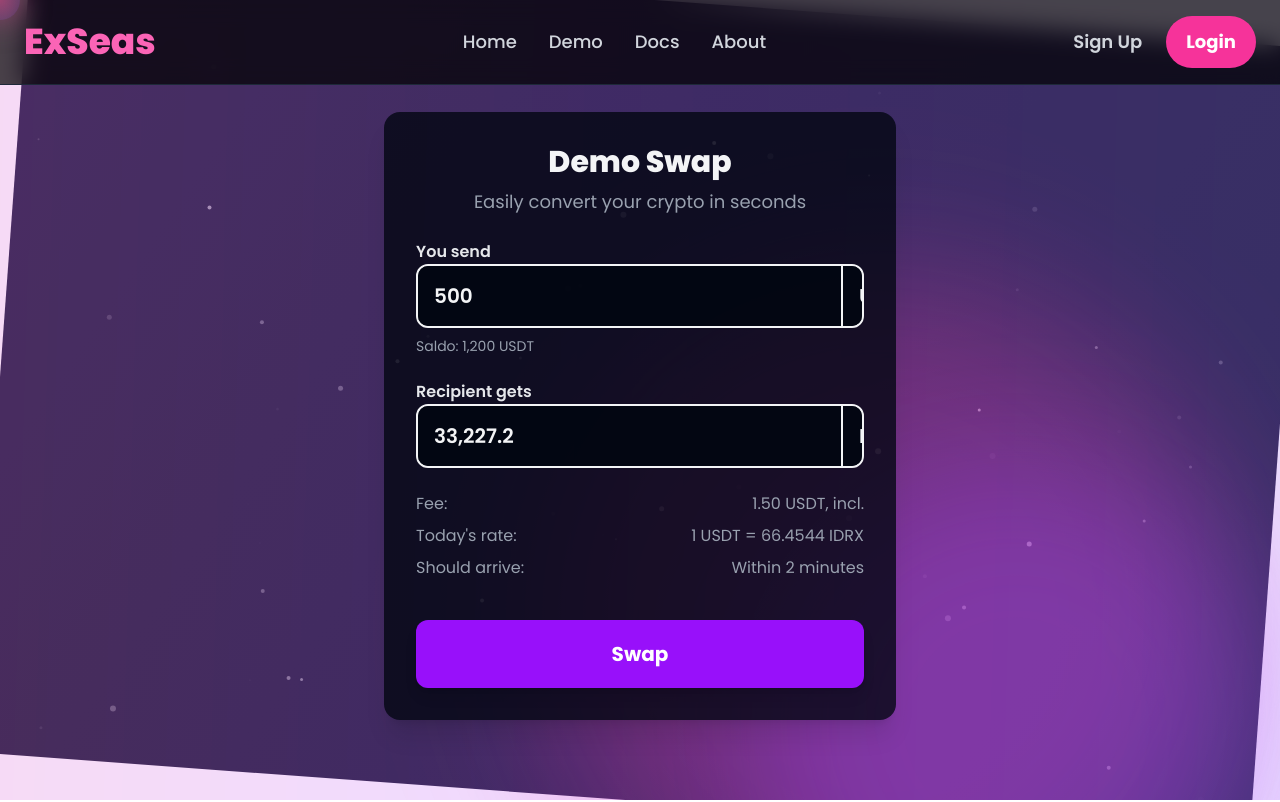
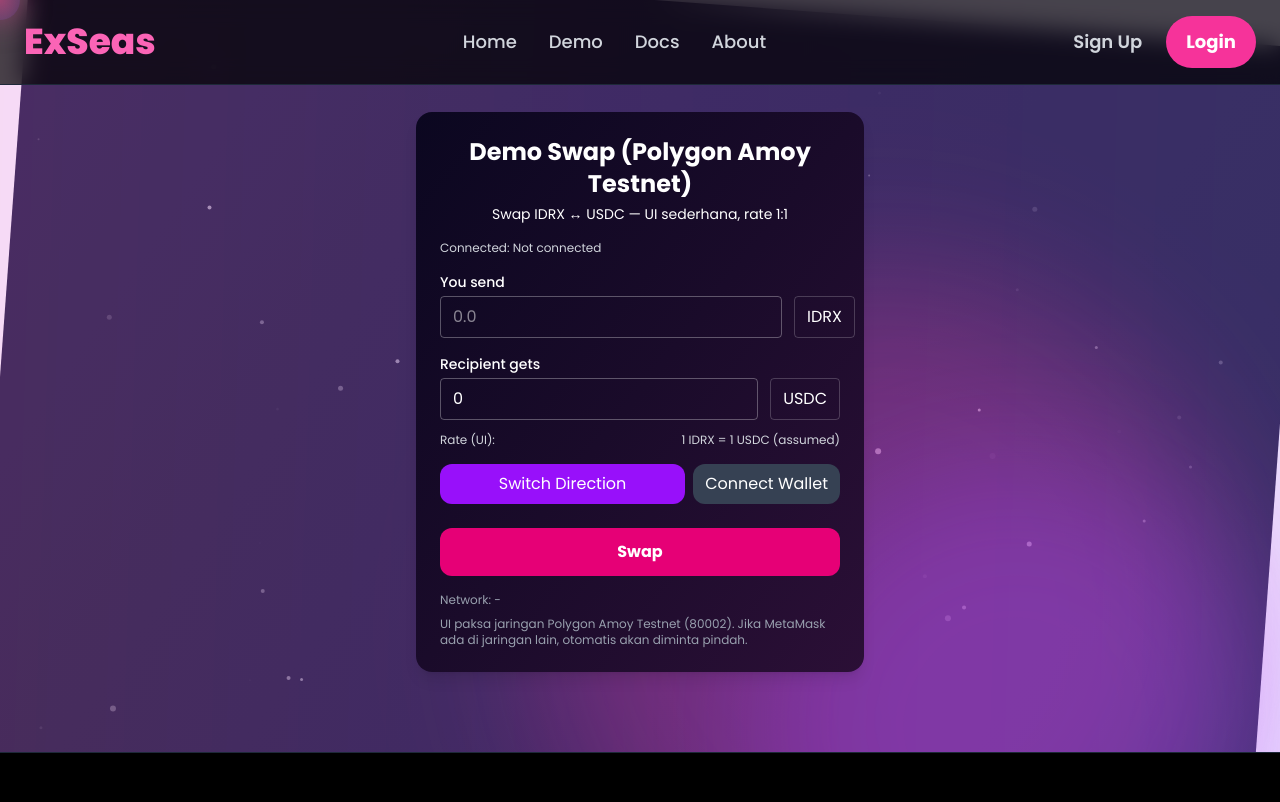
Before and after one commit to Nicholandn22/FE_KAIAHACKS, a Next.js app: page /demo in a window 1280 px wide. Shown: the top 802 px of the page. Built offline with nearby package versions, Linux system fonts and the light colour scheme.

Commit message:
sudah bisa swap

```diff
--- a/package.json
+++ b/package.json
@@ -10,6 +10,7 @@
   },
   "dependencies": {
     "@rainbow-me/rainbowkit": "^2.2.8",
+    "ethers": "^5.8.0",
     "framer-motion": "^12.23.12",
     "next": "15.5.0",
     "react": "19.1.0",
--- a/src/app/demo/page.tsx
+++ b/src/app/demo/page.tsx
@@ -1,137 +1,303 @@
 "use client";
 
-import { useState, useEffect } from "react";
+import React, { useEffect, useState } from "react";
+import { ethers } from "ethers";
 
-export default function CurrencyConverter() {
-  const currenciesFrom = ["USDT", "USDC", "DAI", "BUSD"];
-  const currenciesTo = ["IDRX", "ETH", "BTC", "DAI"];
+// ----- Kontrak di Testnet Amoy -----
+const SIMPLE_SWAP_ADDRESS = "0xdc11b97b8db946ba774c3fffbca5184dc95e8386";
+const IDRX_ADDRESS = "0x4FbFCBd46cAADA31F360985BC874744D8F372e79";
+const USDC_ADDRESS = "0xEAb473b4Fb2Efbb4baf819104E52f835ACB4D124";
+// -----------------------------------
 
-  const [from, setFrom] = useState("USDT");
-  const [to, setTo] = useState("IDRX");
-  const [amount, setAmount] = useState<number>(500);
-  const [predicted, setPredicted] = useState(0);
-  const [fee, setFee] = useState(0);
-  const [rate, setRate] = useState(0);
-  const [duration, setDuration] = useState("2 minutes");
+const ERC20_ABI = [
+  "function decimals() view returns (uint8)",
+  "function allowance(address owner, address spender) view returns (uint256)",
+  "function approve(address spender, uint256 amount) returns (bool)",
+];
 
-  // Dummy saldo wallet per token
-  const walletBalances: Record<string, number> = {
-    USDT: 1200,
-    USDC: 850,
-    DAI: 500,
-    BUSD: 300,
-  };
+const SIMPLE_SWAP_ABI = [
+  "function swapIDRXtoUSDC(uint256 amountIDRX)",
+  "function swapUSDCtoIDRX(uint256 amountUSDC)",
+];
 
+// Polygon Amoy config
+const POLYGON_AMOY = {
+  chainId: "0x13882", // 80002 dalam hex
+  chainName: "Polygon Amoy Testnet",
+  nativeCurrency: {
+    name: "MATIC",
+    symbol: "MATIC",
+    decimals: 18,
+  },
+  rpcUrls: ["https://rpc-amoy.polygon.technology/"],
+  blockExplorerUrls: ["https://www.oklink.com/amoy"],
+};
+
+export default function SimpleSwapDemo() {
+  const [provider, setProvider] = useState(null);
+  const [signer, setSigner] = useState(null);
+  const [account, setAccount] = useState("");
+  const [network, setNetwork] = useState(null);
+
+  const [idrxDecimals, setIdrxDecimals] = useState(18);
+  const [usdcDecimals, setUsdcDecimals] = useState(6);
+
+  const [direction, setDirection] = useState("IDRXtoUSDC");
+  const [inputAmount, setInputAmount] = useState("");
+  const [estimatedOut, setEstimatedOut] = useState("0");
+
+  const [allowance, setAllowance] = useState(ethers.BigNumber.from(0));
+  const [isApproving, setIsApproving] = useState(false);
+  const [isSwapping, setIsSwapping] = useState(false);
+  const [txHash, setTxHash] = useState("");
+
+  // 🔹 Cek koneksi awal dan paksa ke Polygon Amoy
   useEffect(() => {
-    const rates: Record<string, number> = {
-      IDRX: 66.4544,
-      ETH: 0.0003,
-      BTC: 0.00002,
-      DAI: 1,
-    };
-    const conversionRate = rates[to] || 1;
-    setPredicted(amount * conversionRate);
+    if (typeof window === "undefined") return;
+    if (!window.ethereum) return;
 
-    setFee(amount * 0.003);
-    setRate(conversionRate);
+    const p = new ethers.providers.Web3Provider(window.ethereum, "any");
+    setProvider(p);
 
-    setDuration(
-      to === "IDRX" ? "2 minutes" : to === "ETH" ? "15 minutes" : "1 minute"
-    );
-  }, [amount, to]);
+    async function init() {
+      const net = await p.getNetwork();
+      setNetwork(net);
+
+      // Jika bukan Amoy → paksa switch
+      if (net.chainId !== 80002) {
+        await switchToPolygonAmoy();
+      }
+
+      const accs = await p.listAccounts();
+      if (accs && accs[0]) {
+        setAccount(accs[0]);
+        setSigner(p.getSigner());
+      }
+    }
+    init();
+
+    window.ethereum.on("accountsChanged", (accounts) => {
+      setAccount(accounts[0] || "");
+      if (accounts[0]) setSigner(p.getSigner());
+    });
+
+    window.ethereum.on("chainChanged", async () => {
+      window.location.reload();
+    });
+  }, []);
+
+  async function switchToPolygonAmoy() {
+    try {
+      await window.ethereum.request({
+        method: "wallet_switchEthereumChain",
+        params: [{ chainId: POLYGON_AMOY.chainId }],
+      });
+    } catch (switchError) {
+      if (switchError.code === 4902) {
+        await window.ethereum.request({
+          method: "wallet_addEthereumChain",
+          params: [POLYGON_AMOY],
+        });
+      }
+    }
+  }
+
+  async function connectWallet() {
+    if (!window.ethereum) return alert("No Web3 wallet found. Install MetaMask.");
+    try {
+      const p = new ethers.providers.Web3Provider(window.ethereum, "any");
+      await p.send("eth_requestAccounts", []);
+      setProvider(p);
+      const s = p.getSigner();
+      setSigner(s);
+      const addr = await s.getAddress();
+      setAccount(addr);
+      const net = await p.getNetwork();
+      setNetwork(net);
+
+      if (net.chainId !== 80002) {
+        await switchToPolygonAmoy();
+      }
+    } catch (e) {
+      console.error("connectWallet error", e);
+      alert("Gagal connect wallet: " + (e && e.message ? e.message : e));
+    }
+  }
+
+  // fetch decimals
+  useEffect(() => {
+    if (!provider) return;
+    const idrx = new ethers.Contract(IDRX_ADDRESS, ERC20_ABI, provider);
+    const usdc = new ethers.Contract(USDC_ADDRESS, ERC20_ABI, provider);
+
+    async function f() {
+      try {
+        const [d1, d2] = await Promise.all([
+          idrx.decimals().catch(() => 18),
+          usdc.decimals().catch(() => 6),
+        ]);
+        setIdrxDecimals(Number(d1));
+        setUsdcDecimals(Number(d2));
+      } catch (e) {
+        console.error("fetch decimals error", e);
+      }
+    }
+    f();
+  }, [provider]);
+
+  // estimate output 1:1
+  useEffect(() => {
+    if (!inputAmount || inputAmount === "") {
+      setEstimatedOut("0");
+      return;
+    }
+    setEstimatedOut(inputAmount);
+  }, [inputAmount, direction]);
+
+  // refresh allowance
+  useEffect(() => {
+    if (!provider || !account) return;
+    const tokenAddr = direction === "IDRXtoUSDC" ? IDRX_ADDRESS : USDC_ADDRESS;
+    const token = new ethers.Contract(tokenAddr, ERC20_ABI, provider);
+    async function f() {
+      try {
+        const alw = await token.allowance(account, SIMPLE_SWAP_ADDRESS);
+        setAllowance(ethers.BigNumber.from(alw));
+      } catch (e) {
+        console.error("allowance fetch error", e);
+      }
+    }
+    f();
+  }, [provider, account, direction, inputAmount]);
+
+  async function approveIfNeeded(onChainIn) {
+    const tokenAddr = direction === "IDRXtoUSDC" ? IDRX_ADDRESS : USDC_ADDRESS;
+    try {
+      if (allowance.gte(onChainIn)) return true;
+      setIsApproving(true);
+      const token = new ethers.Contract(tokenAddr, ERC20_ABI, signer);
+      const tx = await token.approve(SIMPLE_SWAP_ADDRESS, onChainIn);
+      await tx.wait();
+      const newAllowance = await token.allowance(await signer.getAddress(), SIMPLE_SWAP_ADDRESS);
+      setAllowance(ethers.BigNumber.from(newAllowance));
+      setIsApproving(false);
+      return true;
+    } catch (e) {
+      setIsApproving(false);
+      console.error("approve error", e);
+      alert("Approve failed: " + (e && e.message ? e.message : e));
+      return false;
+    }
+  }
+
+  async function doSwap() {
+    if (!signer) {
+      alert("Connect wallet first");
+      return;
+    }
+    if (!inputAmount || inputAmount === "") {
+      alert("Enter amount to swap");
+      return;
+    }
+
+    const decimalsIn = direction === "IDRXtoUSDC" ? idrxDecimals : usdcDecimals;
+    let onChainIn;
+    try {
+      onChainIn = ethers.utils.parseUnits(inputAmount, decimalsIn);
+    } catch (e) {
+      alert("Invalid amount format");
+      return;
+    }
+
+    const ok = await approveIfNeeded(onChainIn);
+    if (!ok) return;
+
+    try {
+      setIsSwapping(true);
+      const swap = new ethers.Contract(SIMPLE_SWAP_ADDRESS, SIMPLE_SWAP_ABI, signer);
+      let tx;
+      if (direction === "IDRXtoUSDC") {
+        tx = await swap.swapIDRXtoUSDC(onChainIn);
+      } else {
+        tx = await swap.swapUSDCtoIDRX(onChainIn);
+      }
+      setTxHash(tx.hash);
+      await tx.wait();
+      alert("Swap successful: " + tx.hash);
+      setIsSwapping(false);
+    } catch (e) {
+      setIsSwapping(false);
+      console.error("swap error", e);
+      alert("Swap failed: " + (e && e.message ? e.message : e));
+    }
+  }
 
   return (
-    <div className="flex justify-center p-8">
-      <div className="w-full max-w-lg p-8 bg-gray-950/80 rounded-2xl shadow-xl space-y-6 text-gray-100">
-        {/* Header */}
-        <div className="text-center">
-          <h1 className="text-3xl font-extrabold mb-2">Demo Swap</h1>
-          <p className="text-lg text-gray-400">
-            Easily convert your crypto in seconds
-          </p>
+    <div className="max-w-md mx-auto mt-8 p-6 rounded-2xl shadow-lg bg-gradient-to-br from-[#0b0720] via-[#1a0b2a] to-[#2b0f36] text-white">
+      <h2 className="text-2xl font-bold text-center">Demo Swap (Polygon Amoy Testnet)</h2>
+      <p className="text-sm text-center mt-1">Swap IDRX ↔ USDC — UI sederhana, rate 1:1</p>
+
+      <div className="mt-4 text-xs text-gray-300">Connected: {account ? account : "Not connected"}</div>
+
+      <div className="mt-4">
+        <label className="block text-sm font-medium mb-1">You send</label>
+        <div className="flex gap-3 items-center">
+          <input
+            className="flex-1 bg-transparent border border-white/30 rounded px-3 py-2 focus:outline-none"
+            placeholder="0.0"
+            value={inputAmount}
+            onChange={(e) => setInputAmount(e.target.value)}
+            inputMode="decimal"
+          />
+          <div className="px-3 py-2 border border-white/20 rounded">{direction === "IDRXtoUSDC" ? "IDRX" : "USDC"}</div>
         </div>
+      </div>
 
-        {/* Input nominal dan currency */}
-        <div className="space-y-2">
-          <label className="text-md font-semibold text-gray-200">
-            You send
-          </label>
-          <div className="flex items-center border-2 bg-gray-950/80 rounded-xl overflow-hidden bg-gray-950/80 text-gray-100">
-            <input
-              type="number"
-              value={amount}
-              onChange={(e) => setAmount(Number(e.target.value))}
-              className="flex-1 p-4 text-xl font-semibold outline-none bg-gray-950/80"
-            />
-            <select
-              value={from}
-              onChange={(e) => setFrom(e.target.value)}
-              className="p-4 border-l-2 bg-gray-950/80 bg-gray-950/80 text-xl font-semibold appearance-none"
-            >
-              {currenciesFrom.map((c) => (
-                <option key={c} value={c}>
-                  {c}
-                </option>
-              ))}
-            </select>
-          </div>
-          {/* Saldo Wallet */}
-          <p className="text-sm text-gray-400 mt-1">
-            Saldo: {walletBalances[from].toLocaleString()} {from}
-          </p>
+      <div className="mt-4">
+        <label className="block text-sm font-medium mb-1">Recipient gets</label>
+        <div className="flex gap-3 items-center">
+          <div className="flex-1 bg-transparent border border-white/30 rounded px-3 py-2">{estimatedOut}</div>
+          <div className="px-3 py-2 border border-white/20 rounded">{direction === "IDRXtoUSDC" ? "USDC" : "IDRX"}</div>
         </div>
+      </div>
 
-        <div className="space-y-3">
-          <label className="text-md font-semibold text-gray-200">
-            Recipient gets
-          </label>
-          <div className="flex items-center border-2 bg-gray-950/80 rounded-xl overflow-hidden bg-gray-950/80 text-gray-100">
-            <input
-              type="text"
-              value={predicted.toLocaleString(undefined, {
-                maximumFractionDigits: 2,
-              })}
-              readOnly
-              className="flex-1 p-4 text-xl font-semibold outline-none bg-gray-950/80"
-            />
-            <select
-              value={to}
-              onChange={(e) => setTo(e.target.value)}
-              className="p-4 border-l-2 bg-gray-950/80 bg-gray-950/80 text-xl font-semibold appearance-none"
-            >
-              {currenciesTo.map((c) => (
-                <option key={c} value={c}>
-                  {c}
-                </option>
-              ))}
-            </select>
-          </div>
-        </div>
+      <div className="mt-3 text-xs text-gray-300 flex justify-between items-center">
+        <div>Rate (UI):</div>
+        <div>1 IDRX = 1 USDC (assumed)</div>
+      </div>
 
-        {/* Fee, rate, duration */}
-        <div className="text-md text-gray-400 space-y-2">
-          <div className="flex justify-between">
-            <span>Fee:</span>
-            <span>
-              {fee.toFixed(2)} {from}, incl.
-            </span>
-          </div>
-          <div className="flex justify-between">
-            <span>Today's rate:</span>
-            <span>
-              1 {from} = {rate} {to}
-            </span>
-          </div>
-          <div className="flex justify-between">
-            <span>Should arrive:</span>
-            <span>Within {duration}</span>
-          </div>
-        </div>
+      <div className="mt-4 flex gap-2">
+        <button
+          className="flex-1 py-2 rounded-xl bg-purple-600 hover:bg-purple-500"
+          onClick={() => setDirection(direction === "IDRXtoUSDC" ? "USDCtoIDRX" : "IDRXtoUSDC")}
+        >
+          Switch Direction
+        </button>
+        <button
+          className="py-2 px-3 rounded-xl bg-gray-700 hover:bg-gray-600"
+          onClick={connectWallet}
+        >
+          {account ? "Connected" : "Connect Wallet"}
+        </button>
+      </div>
 
-        {/* Tombol */}
-        <button className="w-full py-5 mt-4 bg-purple-600 hover:bg-purple-700 text-white font-bold rounded-xl text-xl transition-all shadow-lg">
-          Swap
+      <div className="mt-6">
+        <button
+          className={`w-full py-3 rounded-xl font-bold ${isSwapping || isApproving ? "bg-gray-500" : "bg-pink-600 hover:brightness-110"}`}
+          onClick={doSwap}
+          disabled={isSwapping || isApproving}
+        >
+          {isApproving ? "Approving..." : isSwapping ? "Swapping..." : "Swap"}
         </button>
+      </div>
+
+      {txHash && (
+        <div className="mt-3 text-sm text-gray-200 break-all">Last tx: {txHash}</div>
+      )}
+
+      <div className="mt-4 text-xs text-gray-400">
+        <div>Network: {network ? `${network.name} (${network.chainId})` : "-"}</div>
+        <div className="mt-2">UI paksa jaringan Polygon Amoy Testnet (80002). Jika MetaMask ada di jaringan lain, otomatis akan diminta pindah.</div>
       </div>
     </div>
   );
```
Also changed, not shown: 1 other file (tests, documents, lock files or other folders).
